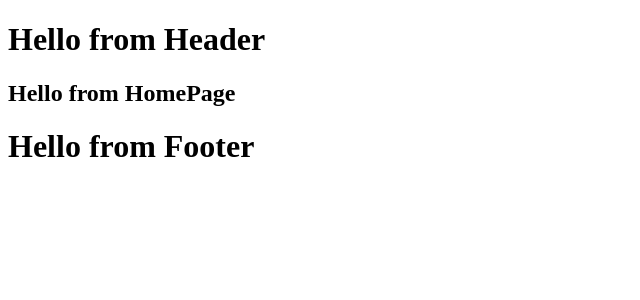
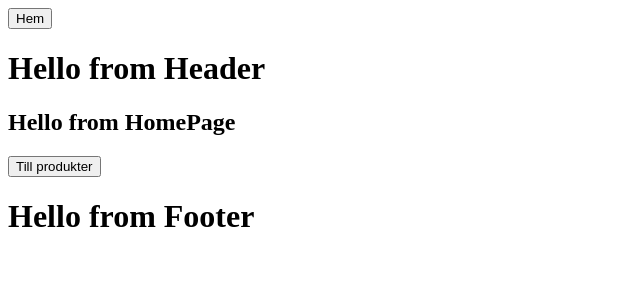
Before and after one commit to Navaas/individual-project-webbshop, a React (Vite) app: page / in a window 1280 px wide. Shown: the top 300 px of the page, without its empty margins (0-640 px from the left). Built offline with nearby package versions, Linux system fonts and the light colour scheme.

Commit message:
Add links

```diff
--- a/package.json
+++ b/package.json
@@ -11,7 +11,8 @@
   },
   "dependencies": {
     "react": "^18.2.0",
-    "react-dom": "^18.2.0"
+    "react-dom": "^18.2.0",
+    "react-router-dom": "^6.22.1"
   },
   "devDependencies": {
     "@types/react": "^18.2.55",
--- a/src/App.tsx
+++ b/src/App.tsx
@@ -1,14 +1,16 @@
+import { Outlet } from "react-router-dom";
 import Footer from "./components/Footer";
 import Header from "./components/Header";
-import Homepage from "./components/page/Homepage";
 
 function App() {
   return (
-    <>
+    <div>
       <Header />
-      <Homepage />
+      <main>
+        <Outlet />
+      </main>
       <Footer />
-    </>
+    </div>
   );
 }
 
--- a/src/components/Header.tsx
+++ b/src/components/Header.tsx
@@ -1,6 +1,11 @@
+import { Link } from "react-router-dom";
+
 function Header() {
   return (
     <header>
+      <Link to="/">
+        <button>Hem</button>
+      </Link>
       <h1>Hello from Header</h1>
     </header>
   );
--- a/src/components/page/Homepage.tsx
+++ b/src/components/page/Homepage.tsx
@@ -1,7 +1,12 @@
+import { Link } from "react-router-dom";
+
 function Homepage() {
   return (
     <div>
       <h2>Hello from HomePage</h2>
+      <Link to="/ProductPage">
+        <button>Till produkter</button>
+      </Link>
     </div>
   );
 }
--- /dev/null
+++ b/src/components/page/ProductPage.tsx
@@ -0,0 +1,9 @@
+function ProductPage() {
+  return (
+    <div>
+      <h2>Produkt sida</h2>
+    </div>
+  );
+}
+
+export default ProductPage;
--- a/src/main.tsx
+++ b/src/main.tsx
@@ -1,9 +1,27 @@
 import React from "react";
 import ReactDOM from "react-dom/client";
-import App from "./App.tsx";
+import {
+  Route,
+  RouterProvider,
+  createBrowserRouter,
+  createRoutesFromElements,
+} from "react-router-dom";
+import App from "./App";
+import Homepage from "./components/page/Homepage";
+import ProductPage from "./components/page/ProductPage";
+
+const router = createBrowserRouter(
+  createRoutesFromElements(
+    <Route path="/" Component={App}>
+      <Route index Component={Homepage} />
+      <Route path="/ProductPage" Component={ProductPage} />
+      <Route path="*" element={<span>Sidan finns inte...</span>} />
+    </Route>
+  )
+);
 
 ReactDOM.createRoot(document.getElementById("root")!).render(
   <React.StrictMode>
-    <App />
+    <RouterProvider router={router} />
   </React.StrictMode>
 );
```
Also changed, not shown: 1 other file (tests, documents, lock files or other folders).
